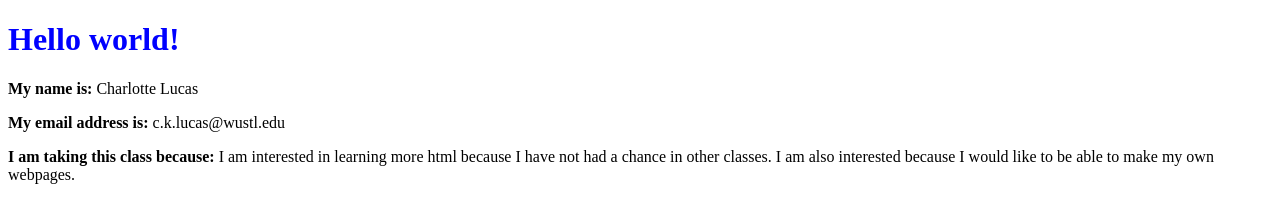
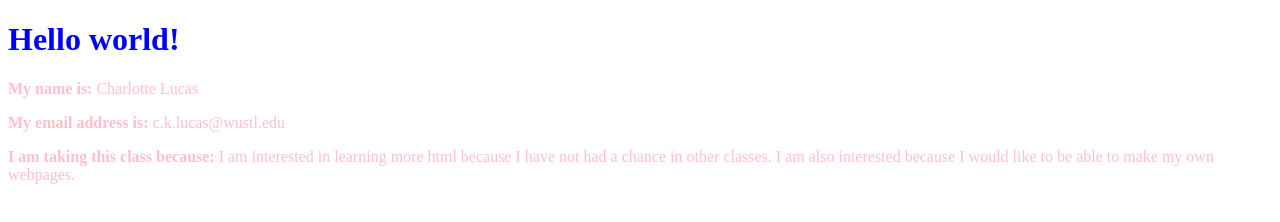
Before and after one commit to cse204-2024/01-hello-world-cklucas, a plain HTML site: page index.html in a window 1280 px wide. Drawn offline with Linux system fonts and the light colour scheme.

Commit message:
Changed text color

```diff
--- a/index.html
+++ b/index.html
@@ -7,15 +7,15 @@
     </head>
     <body>
         <h1 style="color:blue;">Hello world!</h1>
-        <p>
+        <p style="color: pink;">
             <strong>My name is:</strong>
             Charlotte Lucas
         </p>
-        <p>
+        <p style="color: pink;">
             <strong>My email address is:</strong>
             c.k.lucas@wustl.edu
         </p>
-        <p>
+        <p style="color: pink;">
             <strong>I am taking this class because:</strong>
             I am interested in learning more html because I have not had a chance in other classes. I am also interested because I would like to be able to make my own webpages.
         </p>
```
